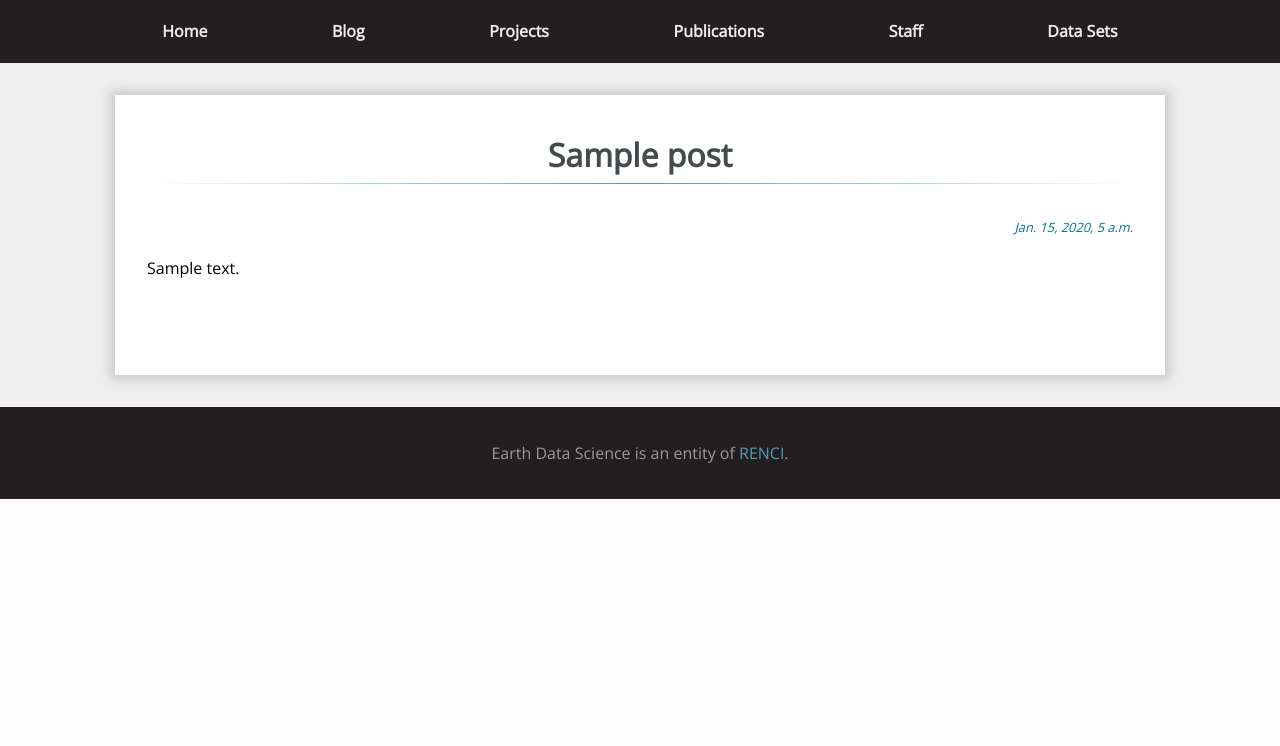
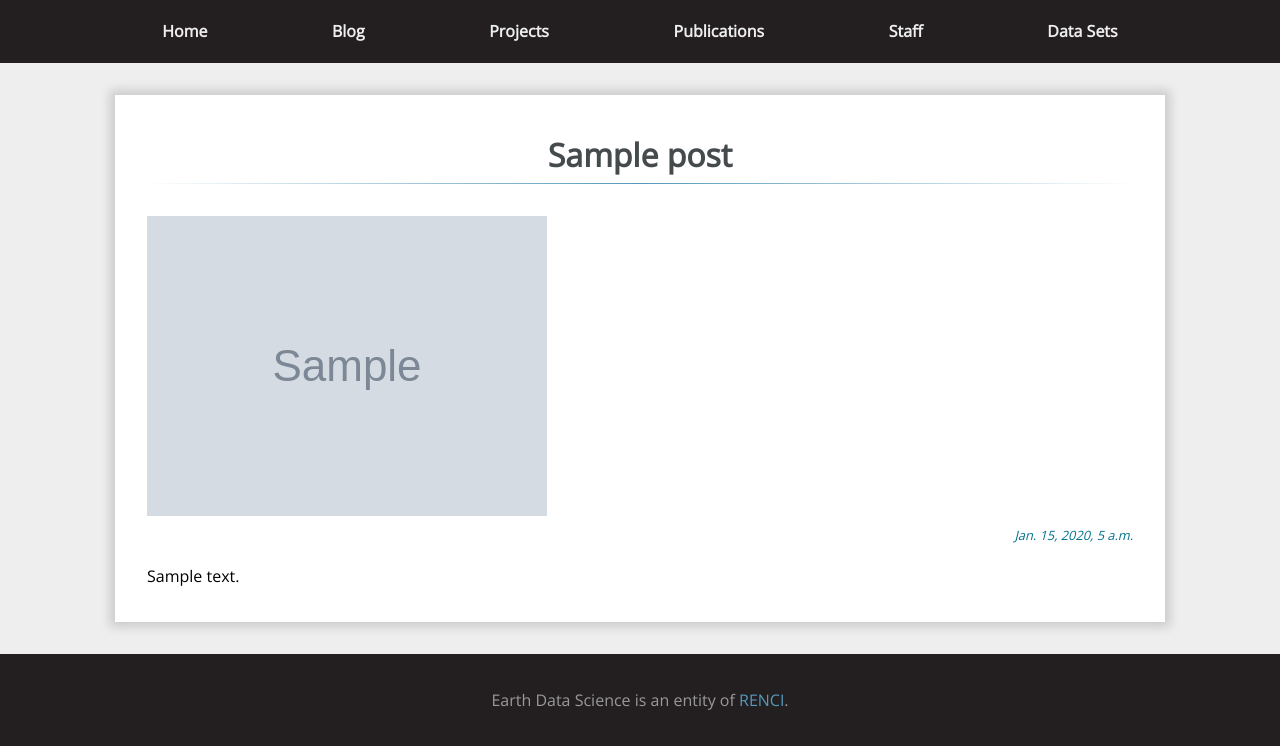
Before and after one commit to mbwatson/eds, a Django app: a page that uses templates/blog/detail.html in a window 1280 px wide. Shown: the part 301-1047 px from the top of the page. Before the commit the page ends 800 px from the top, so only its background shows below. Run offline with Django 3.2, Linux system fonts and the light colour scheme; tables that the repository leaves empty hold one stand-in row (values such as "Sample post"); grey boxes marked "Sample" are stand-in pictures.

Commit message:
position/style image on blog template

```diff
--- a/templates/blog/detail.html
+++ b/templates/blog/detail.html
@@ -3,6 +3,11 @@
 {% block content %}
     <h1 class="page-title post__title">{{ post.title }}</h1>
     <div class="post">
+        {% if post.photo %}
+            <div class="post__photo">
+                <img src="{{ post.photo.url }}" />
+            </div>
+        {% endif %}
         <div class="post__date">
             {{ post.create_date }}
         </div>
```
